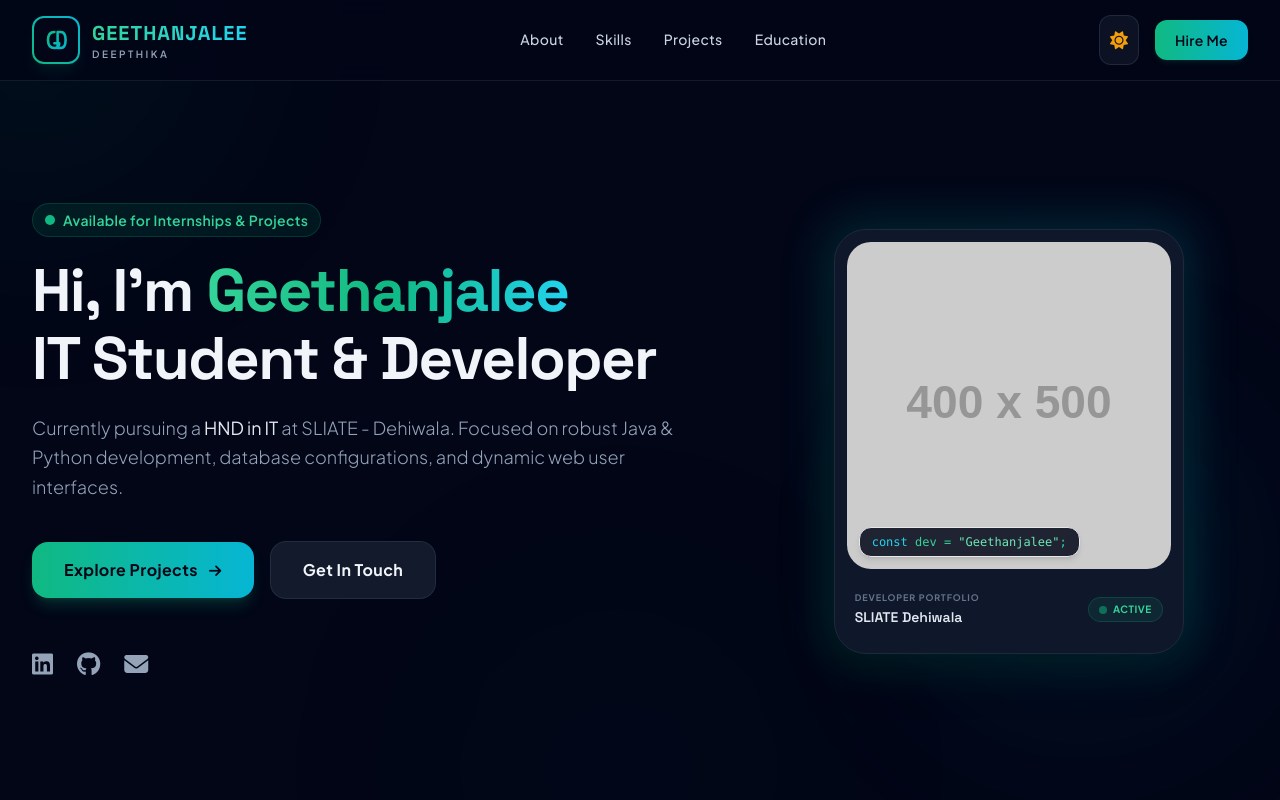
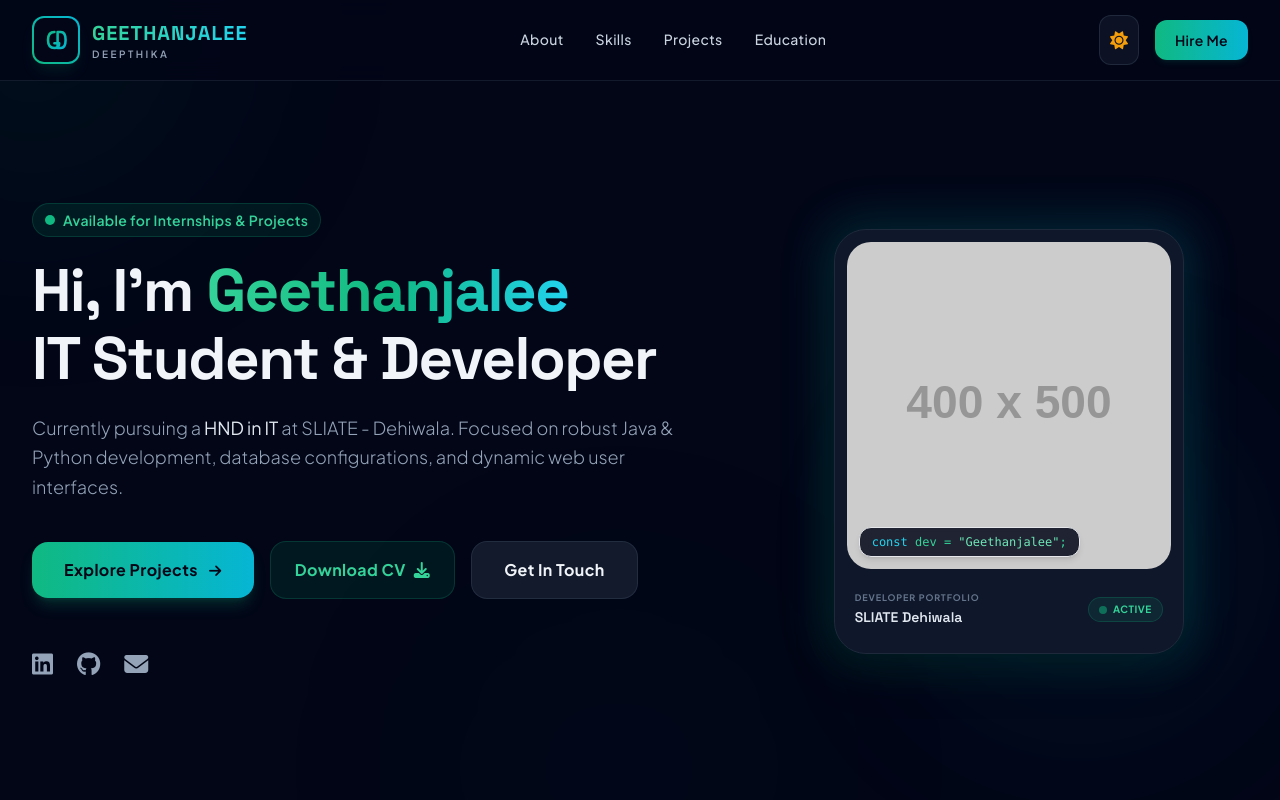
Before and after one commit to geethanjaleedeepthika50-eng/geethanjaleedeepthika50-eng, a plain HTML site: page index.html in a window 1280 px wide. Shown: the top 800 px of the page. Drawn offline with nearby package versions, Linux system fonts and the light colour scheme; placeholder pictures from the web are drawn by us.

Commit message:
Add download link for CV in index.html

```diff
--- a/index.html
+++ b/index.html
@@ -187,6 +187,8 @@
                         <a href="#projects" class="w-full sm:w-auto px-8 py-4 rounded-2xl font-bold tracking-wide bg-gradient-to-r from-emerald-500 to-cyan-500 text-slate-950 hover:opacity-90 transition-all-custom shadow-lg shadow-emerald-500/20 hover:-translate-y-0.5 text-center">
                             Explore Projects <i class="fa-solid fa-arrow-right ml-2 text-sm"></i>
                         </a>
+                        <a href="https://drive.google.com/file/d/1kaNjmJVBIZUv6QM3_zm5mLT2gg1lSYLd/view?usp=drive_link" download="Geethanjalee_Deepthika_CV.pdf" class="w-full sm:w-auto px-6 py-4 rounded-2xl font-bold tracking-wide bg-emerald-500/10 border border-emerald-500/20 text-emerald-600 dark:text-emerald-400 hover:bg-emerald-500 hover:text-slate-950 dark:hover:text-slate-950 transition-all-custom hover:-translate-y-0.5 text-center flex items-center justify-center gap-2">
+                            Download CV <i class="fa-solid fa-download"></i>
                         <a href="#contact" class="w-full sm:w-auto px-8 py-4 rounded-2xl font-bold tracking-wide bg-slate-200 dark:bg-slate-800/60 border border-slate-300 dark:border-slate-700/50 text-slate-800 dark:text-slate-100 hover:bg-slate-300 dark:hover:bg-slate-800/90 dark:hover:text-emerald-400 transition-all-custom text-center">
                             Get In Touch
                         </a>
```
